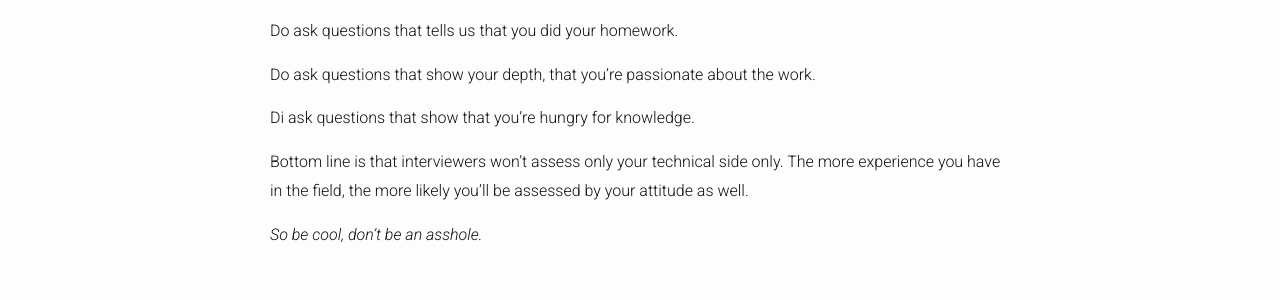
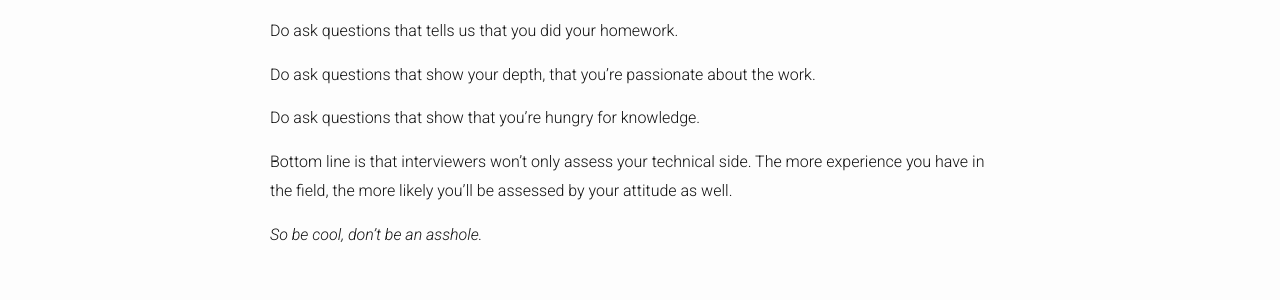
Before and after one commit to priapu/priapu.github.io, a Jekyll site: the page built from _posts/2016-05-17-how-to-ace-that-tech-job-interview.md, in a window 1280 px wide. Shown: the part 1364-1664 px from the top of the page. Built offline with Jekyll 4.4.1, drawn with Linux system fonts in a browser that asks for light colours; comment, search, counter and statistics services are not loaded.

Commit message:
Fixed some typo on last paragraphs.

```diff
--- a/_posts/2016-05-17-how-to-ace-that-tech-job-interview.md
+++ b/_posts/2016-05-17-how-to-ace-that-tech-job-interview.md
@@ -46,8 +46,8 @@
 
 Do ask questions that show your depth, that you're passionate about the work.
 
-Di ask questions that show that you're hungry for knowledge.
+Do ask questions that show that you're hungry for knowledge.
 
-Bottom line is that interviewers won't assess only your technical side only. The more experience you have in the field, the more likely you'll be assessed by your attitude as well.
+Bottom line is that interviewers won't only assess your technical side. The more experience you have in the field, the more likely you'll be assessed by your attitude as well.
 
 *So be cool, don't be an asshole.*
```
